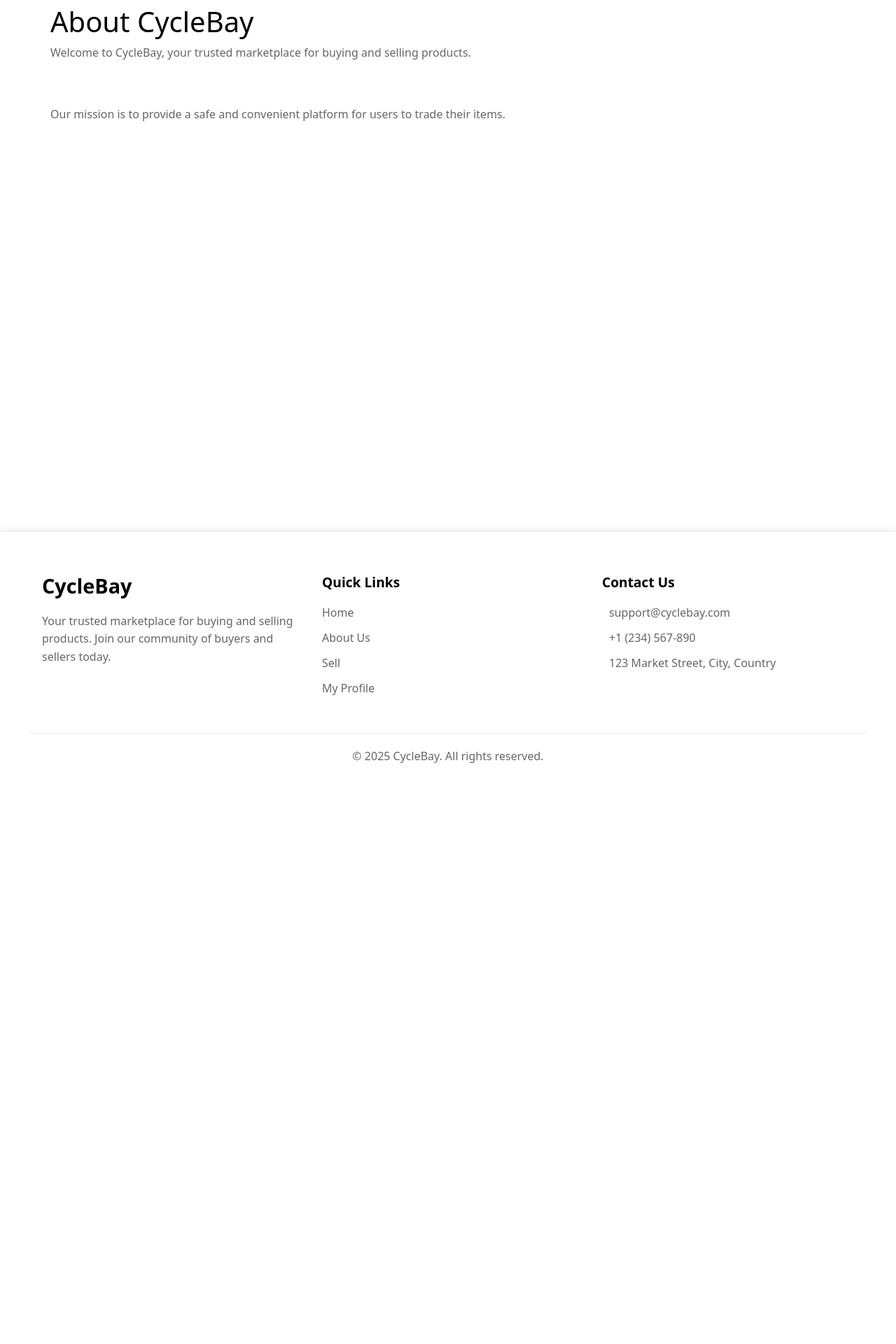
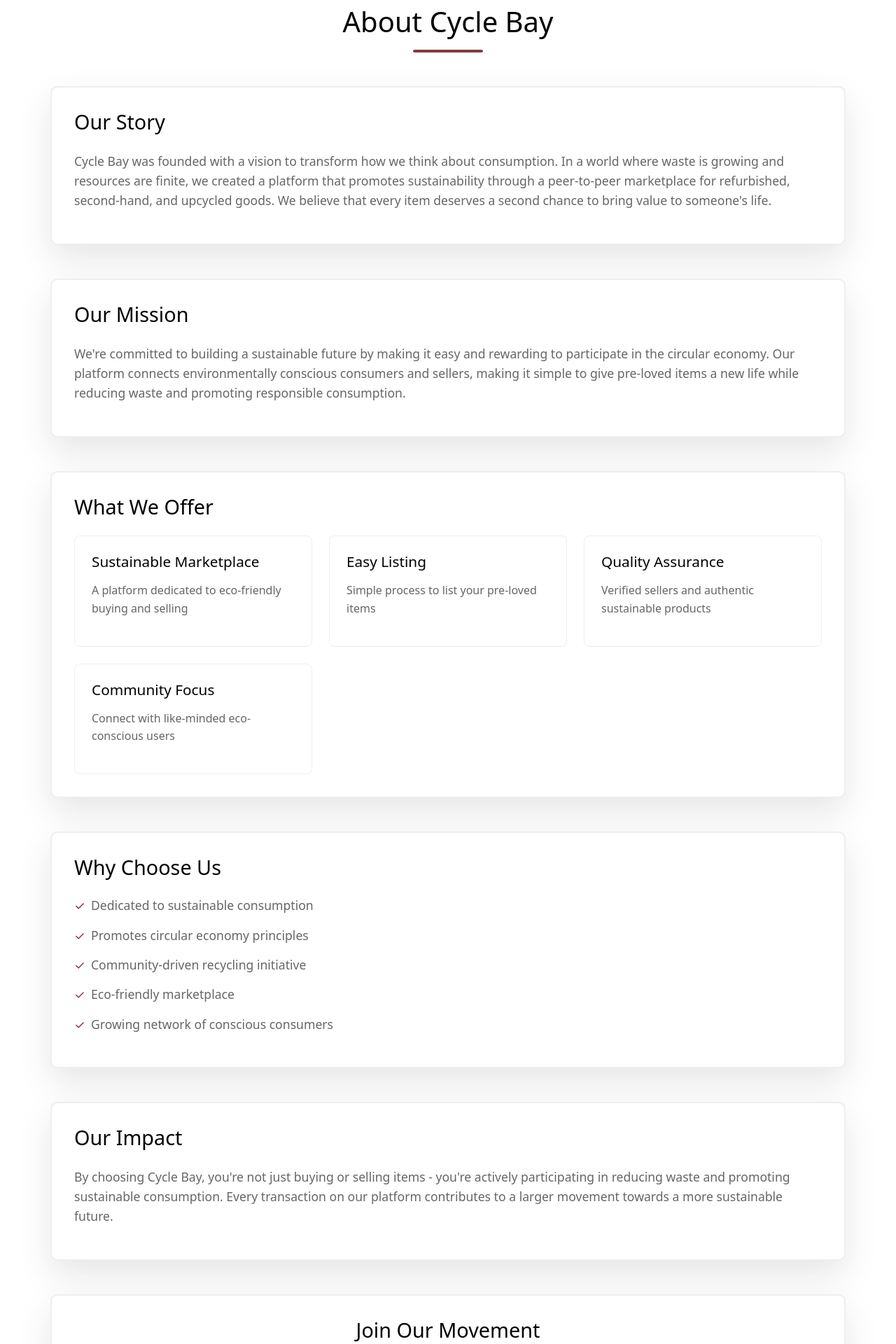
Before and after one commit to Tarmanjeet/CycleBay, a React (Vite) app in the folder Frontend/: page /about in a window 1280 px wide. Shown: the part 100-2020 px from the top of the page at 70% size. Before the commit the page ends 1232 px from the top, so only its background shows below. Built offline with nearby package versions, Linux system fonts and the light colour scheme.

Commit message:
fixing errors

```diff
--- a/Frontend/src/Pages/About/index.jsx
+++ b/Frontend/src/Pages/About/index.jsx
@@ -1,20 +1,95 @@
 import React from 'react';
 import NavBar from '../../Components/NavBar';
+import Footer from '../../Components/Footer';
 import './about.css';
 
-function About() {
+const About = () => {
   return (
     <div className="about-page">
       <NavBar />
       <div className="about-container">
-                <h1>About CycleBay</h1>
+        <div className="about-header">
+          <h1>About Cycle Bay</h1>
+          <div className="header-underline"></div>
+        </div>
+
         <div className="about-content">
-                    <p>Welcome to CycleBay, your trusted marketplace for buying and selling products.</p>
-                    <p>Our mission is to provide a safe and convenient platform for users to trade their items.</p>
+          <section className="about-section">
+            <h2>Our Story</h2>
+            <p>
+              Cycle Bay was founded with a vision to transform how we think about consumption.
+              In a world where waste is growing and resources are finite, we created a platform
+              that promotes sustainability through a peer-to-peer marketplace for refurbished,
+              second-hand, and upcycled goods. We believe that every item deserves a second chance
+              to bring value to someone's life.
+            </p>
+          </section>
+
+          <section className="about-section">
+            <h2>Our Mission</h2>
+            <p>
+              We're committed to building a sustainable future by making it easy and rewarding
+              to participate in the circular economy. Our platform connects environmentally
+              conscious consumers and sellers, making it simple to give pre-loved items a new
+              life while reducing waste and promoting responsible consumption.
+            </p>
+          </section>
+
+          <section className="about-section">
+            <h2>What We Offer</h2>
+            <div className="features-grid">
+              <div className="feature-card">
+                <h3>Sustainable Marketplace</h3>
+                <p>A platform dedicated to eco-friendly buying and selling</p>
+              </div>
+              <div className="feature-card">
+                <h3>Easy Listing</h3>
+                <p>Simple process to list your pre-loved items</p>
+              </div>
+              <div className="feature-card">
+                <h3>Quality Assurance</h3>
+                <p>Verified sellers and authentic sustainable products</p>
+              </div>
+              <div className="feature-card">
+                <h3>Community Focus</h3>
+                <p>Connect with like-minded eco-conscious users</p>
               </div>
             </div>
+          </section>
+
+          <section className="about-section">
+            <h2>Why Choose Us</h2>
+            <ul className="benefits-list">
+              <li> Dedicated to sustainable consumption</li>
+              <li> Promotes circular economy principles</li>
+              <li> Community-driven recycling initiative</li>
+              <li> Eco-friendly marketplace</li>
+              <li> Growing network of conscious consumers</li>
+            </ul>
+          </section>
+
+          <section className="about-section">
+            <h2>Our Impact</h2>
+            <p>
+              By choosing Cycle Bay, you're not just buying or selling items - you're actively
+              participating in reducing waste and promoting sustainable consumption. Every
+              transaction on our platform contributes to a larger movement towards a more
+              sustainable future.
+            </p>
+          </section>
+
+          <section className="about-section contact-section">
+            <h2>Join Our Movement</h2>
+            <p>
+              Ready to make a difference? Start buying and selling sustainably today!
+              Have questions? Reach out to us at support@cyclebay.com
+            </p>
+          </section>
+        </div>
+      </div>
+
     </div>
   );
-}
+};
 
 export default About;
```
Lines whose indentation alone changed are shown as unchanged.
